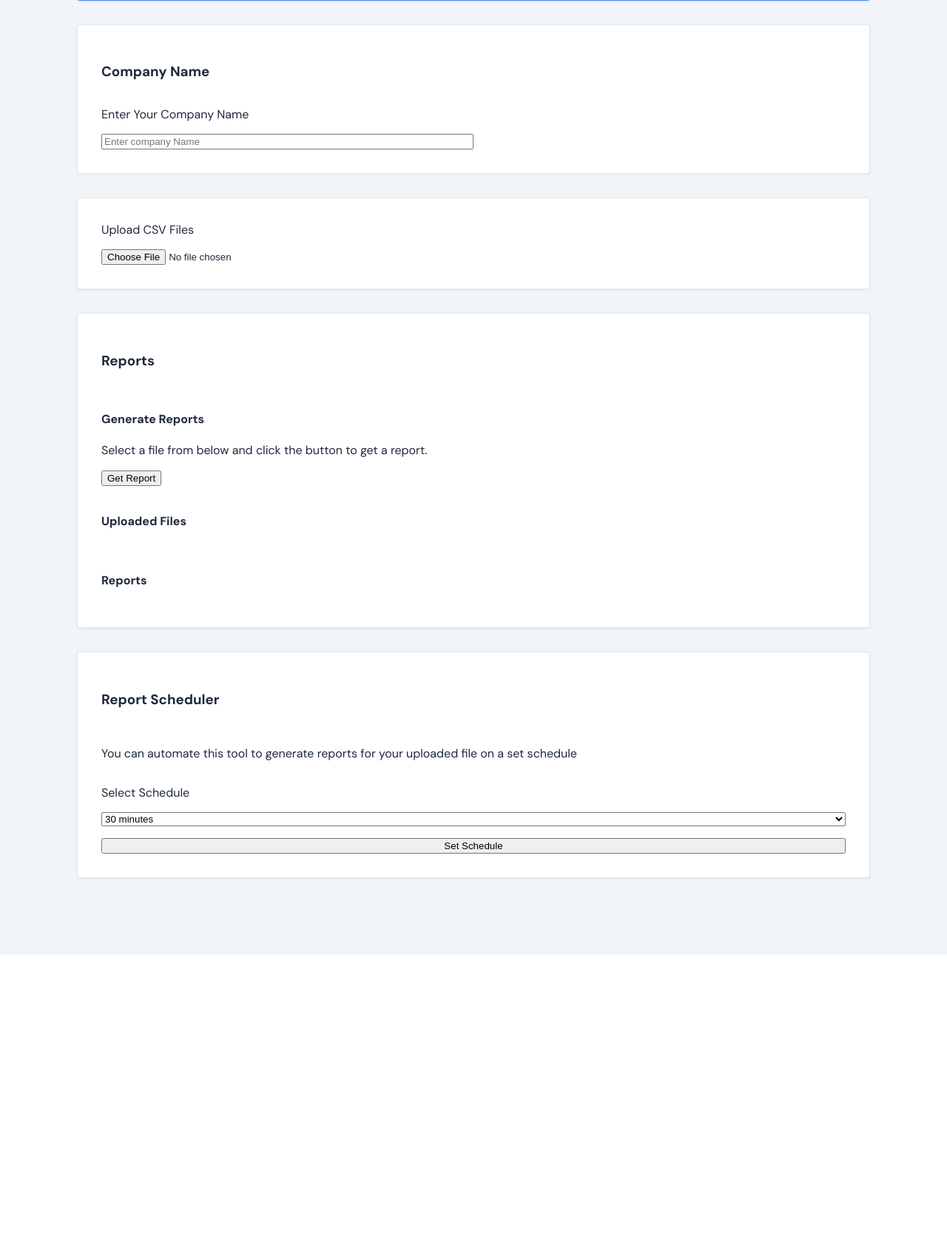
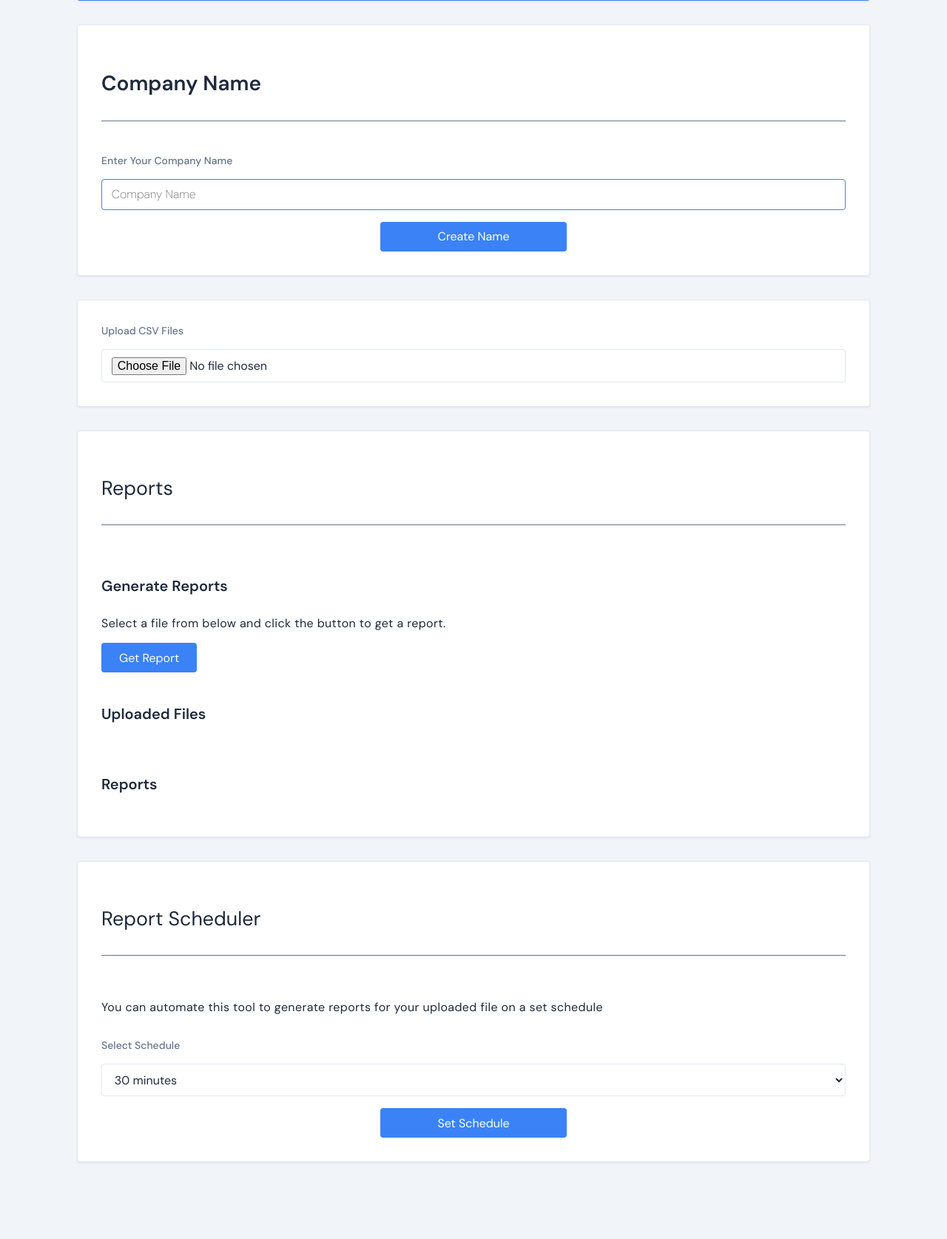
Before and after one commit to Jason-Donmoyer/Business-Operations-Automator, a FastAPI app: page / in a window 1280 px wide. Shown: the part 329-2004 px from the top of the page at 74% size. Before the commit the page ends 1620 px from the top, so only its background shows below. Run offline with FastAPI, Linux system fonts and the light colour scheme.

Commit message:
WIP on static files

```diff
--- a/static/css/styles.css
+++ b/static/css/styles.css
@@ -62,6 +62,139 @@ main {
     gap: 1rem;
 }
 
-input[type="text"] {
-    max-width: 50%;
+h3 {
+    font-size: 1.675rem;
+    font-weight: 400;
+    padding-bottom: 2rem;
+    border-bottom: 1px solid var(--text-secondary);
 }
+
+.company-name {
+    font-size: 1.75rem;
+    font-weight: 600;
+}
+
+h4 {
+    font-size: 1.25rem;
+    font-weight: 600;
+}
+
+p {
+    font-weight: 400;
+    letter-spacing: 0.025rem;
+}
+
+label {
+    font-size: 0.875rem;
+    font-weight: 500;
+    color: var(--text-secondary);
+}
+
+input[type="text"],
+input[type="file"],
+select {
+    width: 100%;
+    padding: 0.6rem 0.8rem;
+    border: 1px solid var(--border);
+    border-radius: 4px;
+    font-family: "DM Sans", sans-serif;
+    font-size: 1rem;
+    color: var(--text-primary);
+    background-color: var(--surface);
+}
+
+input[type="text"],
+select:focus {
+    outline: none;
+    border-color: var(--primary);
+}
+
+input[placeholder] {
+    color: var(--text-secondary);
+    font-weight: 200;
+}
+
+.change-name {
+    display: none;
+}
+
+#upload-status {
+    display: none;
+}
+
+.success {
+    color: var(--primary);
+}
+
+.error {
+    color: red;
+}
+
+.upload-file-container {
+    display: flex;
+    gap: 2rem;
+    align-items: center;
+    padding: 1rem 2rem;
+    margin-bottom: 0.25rem;
+    background-color: var(--border);
+    border-radius: 4px;
+    border-bottom: 0.5px solid var(--primary);
+}
+
+.upload-file {
+    color: var(--text-primary);
+    font-weight: 500;
+}
+
+button {
+    background-color: var(--primary);
+    color: white;
+    border: none;
+    padding: 0.6rem 1.5rem;
+    border-radius: 4px;
+    font-family: "DM Sans", sans-serif;
+    font-size: 1rem;
+    cursor: pointer;
+}
+
+.set-name-btn,
+.schedule-btn {
+    width: 25%;
+    align-self: center;
+}
+
+button:hover {
+    background-color: var(--primary-hover);
+}
+
+.report-file-container {
+    display: flex;
+    flex-direction: column;
+}
+
+.stats-row {
+    display: flex;
+    padding: 4rem;
+    justify-content: space-between;
+    gap: 1rem;
+}
+
+.total-card {
+    display: flex;
+    flex-direction: column;
+    align-items: center;
+    justify-content: center;
+    padding: 1rem 2rem;
+    width: 50%;
+    background-color: var(--border);
+    border-radius: 4px;
+}
+
+h5 {
+    font-size: 1.2rem;
+    font-weight: 600;
+}
+
+.total-card p {
+    font-weight: 400;
+}
--- /dev/null
+++ b/static/js/dashboard.js
@@ -0,0 +1,147 @@
+const fileUpload = document.getElementById('file-upload');
+const uploadStatus = document.getElementById('upload-status');
+const uploads = document.getElementById('uploads');
+const reports = document.getElementById('reports');
+const getReport = document.getElementById('get-report');
+const companyName = document.getElementById('company-name');
+const companyNameLabel = document.getElementById('company-name-label');
+const companyNameInput = document.getElementById('company-name-input');
+const setNameButton = document.getElementById('set-name-btn');
+const changeNameButton = document.getElementById('change-name');
+
+setNameButton.addEventListener('click', () => {
+    companyName.innerHTML = companyNameInput.value;
+    companyNameLabel.style.display = 'none';
+    companyNameInput.style.display = 'none';
+    setNameButton.style.display = 'none';
+    changeNameButton.style.display = 'inline';
+});
+
+changeNameButton.addEventListener('click', () => {
+    companyName.innerHTML = 'Company Name';
+    companyNameLabel.style.display = 'inline';
+    companyNameInput.style.display = 'inline';
+    setNameButton.style.display = 'inline-block';
+    changeNameButton.style.display = 'none';
+});
+
+fileUpload.addEventListener('change', () => {
+    const formData = new FormData();
+    formData.append('file', fileUpload.files[0]);
+    const filename = fileUpload.files[0].name;
+    fetch('/upload', {
+        method: 'POST',
+        body: formData
+    })
+    .then(response => {
+        if (!response.ok) throw new Error('Upload failed');
+        return response.json();
+    })
+    .then(data => {
+        console.log(data);
+        uploadStatus.style.display = 'inline-block';
+        uploadStatus.innerHTML = 'upload successful!';
+        uploadStatus.className = 'success';
+        const uploadFileContainer = document.createElement('div');
+        uploadFileContainer.className = 'upload-file-container';
+        const uploadFile = document.createElement('p');
+        uploadFile.className = 'upload-file';
+        uploadFile.innerHTML = filename;
+        const checkbox = document.createElement('input');
+        checkbox.type = 'checkbox';
+        checkbox.value = filename;
+        uploadFileContainer.appendChild(checkbox);
+        uploadFileContainer.appendChild(uploadFile);
+        uploads.appendChild(uploadFileContainer);
+    })
+    .catch(error => {
+        uploadStatus.style.display = 'inline-block';
+        uploadStatus.innerHTML = 'upload failed';
+        uploadStatus.className = 'error';
+    });
+});
+
+getReport.addEventListener('click', () => {
+    const checkedValue = document.querySelectorAll('input[type="checkbox"]:checked');
+    const filename = checkedValue[0].value;
+    fetch(`/report?file_name=${filename}`, {
+        method: 'GET'
+    })
+    .then(response => {
+        if (!response.ok) throw new Error('Upload failed');
+        return response.json();
+    })
+    .then(data => {
+        console.log(data);
+        console.log(data.total_revenue);
+        const reportFileContainer = document.createElement('div')
+        reportFileContainer.className = 'report-file-container';
+        // Create Report File Name
+        const reportFileName = document.createElement('h4');
+        reportFileName.innerHTML = filename;
+        // Create container for total revenue
+        const totalRevenueContainer = document.createElement('div');
+        totalRevenueContainer.className = 'total-card';
+        const totalRevenueLabel = document.createElement('h5');
+        totalRevenueLabel.innerHTML = 'Total Revenue: '
+        const totalRevenueValue = document.createElement('p');
+        totalRevenueValue.innerHTML = `$${data.total_revenue}`;
+        totalRevenueContainer.appendChild(totalRevenueLabel);
+        totalRevenueContainer.appendChild(totalRevenueValue);
+        // Create container for total sales tax
+        const totalSalesTaxContainer = document.createElement('div');
+        totalSalesTaxContainer.className = 'total-card';
+        const totalSalesTaxLabel = document.createElement('h5');
+        totalSalesTaxLabel.innerHTML = 'Total Sales Tax: ';
+        const totalSalesTaxValue = document.createElement('p');
+        totalSalesTaxValue.innerHTML = `$${data.total_sales_tax}`;
+        totalSalesTaxContainer.appendChild(totalSalesTaxLabel);
+        totalSalesTaxContainer.appendChild(totalSalesTaxValue)
+        // Create container for product volume
+        const productVolumeContainer = document.createElement('div');
+        const productVolumeLabel = document.createElement('h5');
+        productVolumeLabel.innerHTML = 'Product Volume';
+        const productVolumeValues = document.createElement('div');
+        Object.entries(data.product_volume).forEach(([name, volume]) => {
+            const productContainer = document.createElement('div');
+            const productName = document.createElement('h6');
+            productName.innerHTML = name;
+            const productValue = document.createElement('p');
+            productValue.innerHTML = volume;
+            productContainer.appendChild(productName);
+            productContainer.appendChild(productValue);
+            productVolumeValues.append(productContainer);
+        });
+        productVolumeContainer.appendChild(productVolumeLabel);
+        productVolumeContainer.appendChild(productVolumeValues);
+        // Add container for revenue by category
+        const revenueByCategoryContainer = document.createElement('div');
+        const revenueByCategoryLabel = document.createElement('h5');
+        revenueByCategoryLabel.innerHTML = 'Revenue By Category';
+        const revenueByCategoryValues = document.createElement('div');
+        Object.entries(data.revenue_by_category).forEach(([category, revenue]) => {
+            const categoryContainer = document.createElement('div');
+            const categoryName = document.createElement('h6');
+            categoryName.innerHTML = category;
+            const categoryValue = document.createElement('p');
+            categoryValue.innerHTML = revenue;
+            categoryContainer.appendChild(categoryName);
+            categoryContainer.appendChild(categoryValue);
+            revenueByCategoryValues.appendChild(categoryContainer);
+        });
+        revenueByCategoryContainer.appendChild(revenueByCategoryLabel);
+        revenueByCategoryContainer.appendChild(revenueByCategoryValues)
+        // Create wrapper divs
+        const statsDiv = document.createElement('div');
+        statsDiv.className = 'stats-row';
+        statsDiv.appendChild(totalRevenueContainer);
+        statsDiv.appendChild(totalSalesTaxContainer);
+        // Add containers to reportFileContainer
+        reportFileContainer.appendChild(reportFileName);
+        reportFileContainer.appendChild(statsDiv);
+        reportFileContainer.appendChild(productVolumeContainer);
+        reportFileContainer.appendChild(revenueByCategoryContainer);
+        // Add report file container to reports container
+        reports.appendChild(reportFileContainer);
+    });
+});
--- a/templates/dashboard.html
+++ b/templates/dashboard.html
@@ -13,26 +13,31 @@
             <h2 class="main-subheadline">Business Operations Automator</h2>
         </section>
         <section class="card">
-            <h3>Company Name</h3>
-            <label for="company-name">Enter Your Company Name</label>
-            <input id="company-name" type="text" placeholder="Enter company Name">
+            <h3 id="company-name" class="company-name">Company Name</h3>
+            <label id="company-name-label" for="company-name">Enter Your Company Name</label>
+            <input id="company-name-input" type="text" placeholder="Company Name">
+            <button id="set-name-btn" class="set-name-btn">Create Name</button>
+            <div id="change-name" class="change-name">Change Company Name</div>
         </section>
         <section class="card">
             <label for="file-upload">Upload CSV Files</label>
             <input id="file-upload" type="file">
+            <p id="upload-status"></p>
         </section>
         <section class="card">
             <h3>Reports</h3>
             <div>
                 <h4>Generate Reports</h4>
                 <p>Select a file from below and click the button to get a report.</p>
-                <button>Get Report</button>
+                <button id="get-report">Get Report</button>
             </div>
             <div>
                 <h4>Uploaded Files</h4>
+                <div id="uploads"></div>
             </div>
             <div>
                 <h4>Reports</h4>
+                <div id="reports"></div>
             </div>
         </section>
         <section class="card">
@@ -47,8 +52,9 @@
                 <option value="12">12 hours</option>
                 <option value="24">once daily</option>
             </select>
-            <button>Set Schedule</button>
+            <button class="schedule-btn">Set Schedule</button>
         </section>
     </main>
+    <script src="/static/js/dashboard.js"></script>
 </body>
 </html>
```
